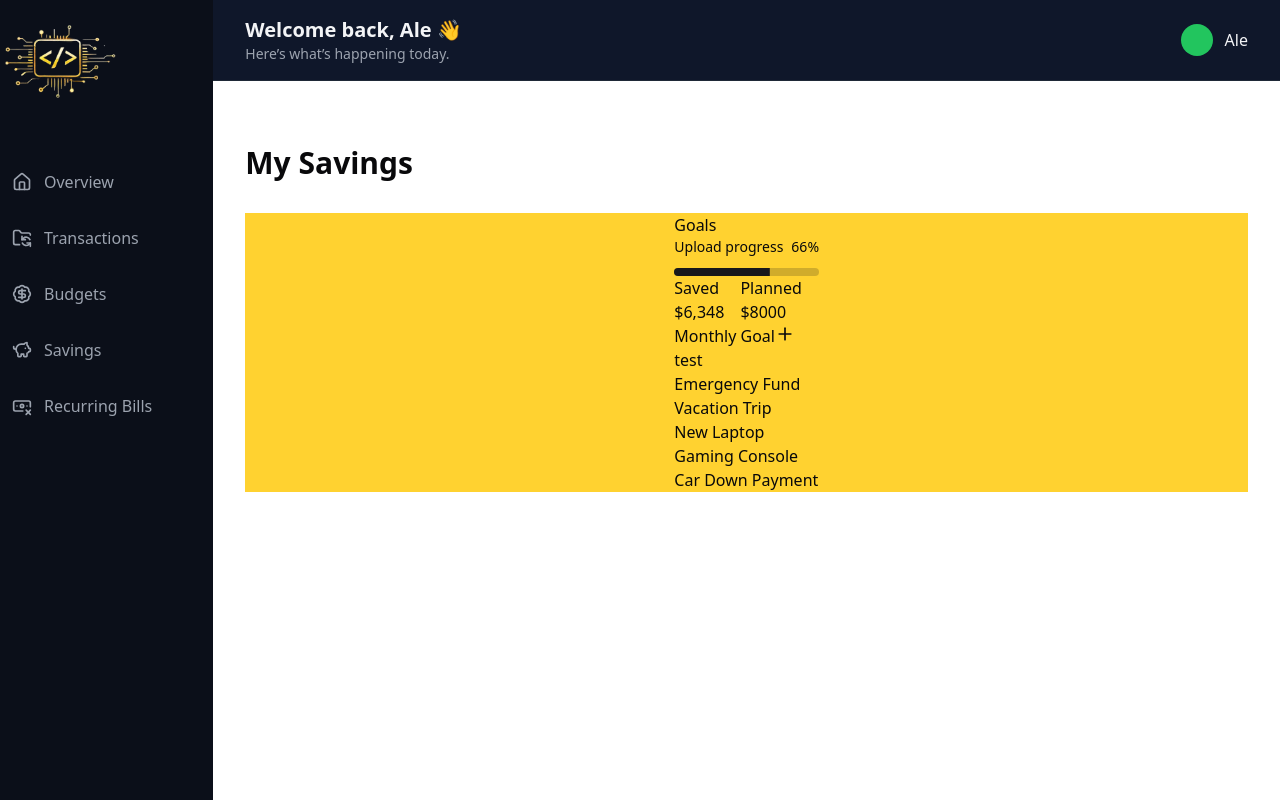
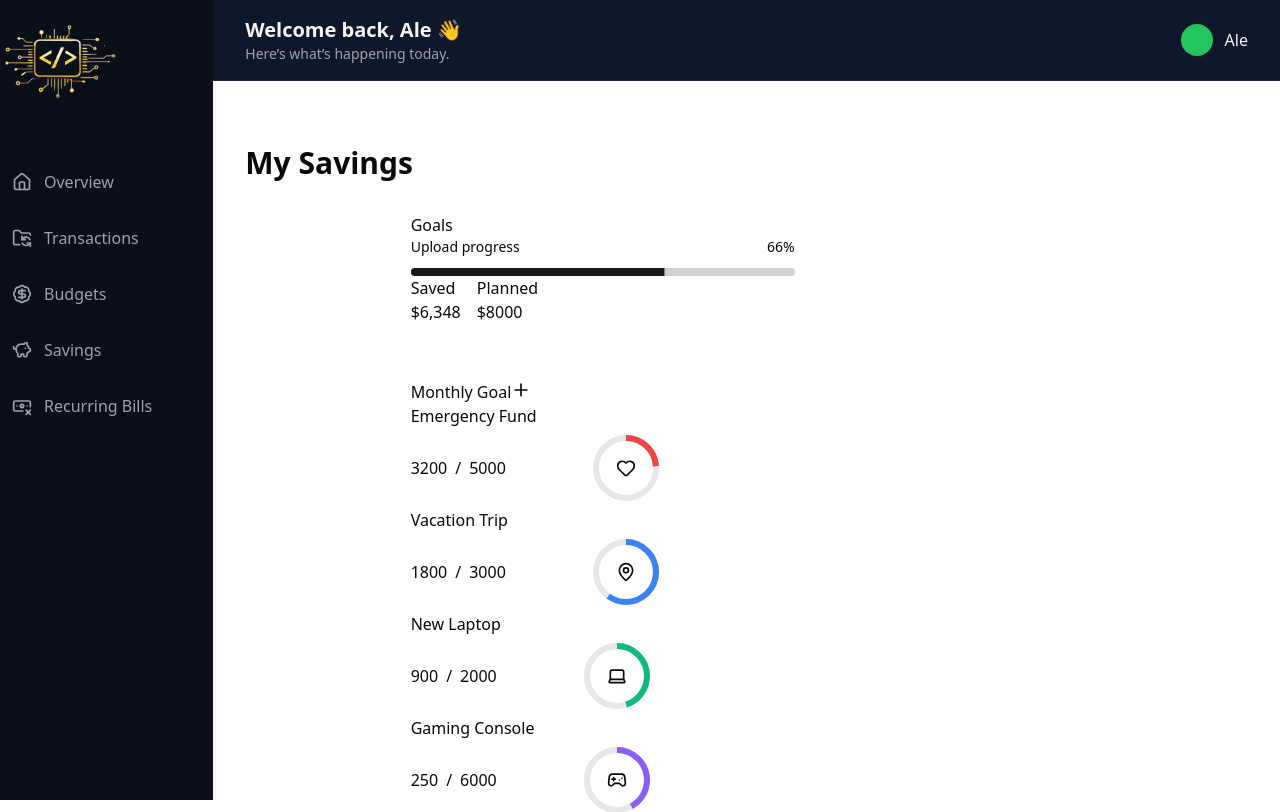
Before and after one commit to Aleji0309/proyectaPersonalFinanceApp, a Next.js app: page /savings in a window 1280 px wide. Shown: the top 812 px of the page. Built offline with nearby package versions, Linux system fonts and the light colour scheme.

Commit message:
Saving component added

```diff
--- /dev/null
+++ b/src/components/savings/ProgressRing.jsx
@@ -0,0 +1,53 @@
+import React from "react";
+import { Heart, MapPin, Laptop, Gamepad2, Car } from "lucide-react";
+
+const iconMap = {
+  heart: Heart,
+  "map-pin": MapPin,
+  laptop: Laptop,
+  "gamepad-2": Gamepad2,
+  car: Car
+};
+export const ProgressRing = ({ progress, icon, color}) => {
+  const radius = 30;
+  const circumference = 2 * Math.PI * radius;
+
+  const offset = circumference - (progress / 100) * circumference;
+const Icon = iconMap[icon];
+  return (
+    <div className="relative w-20 h-20">
+
+      <svg width="80" height="80" className="rotate-[-90deg]">
+
+        {/* círculo base */}
+        <circle
+          cx="40"
+          cy="40"
+          r={radius}
+          stroke="#e5e7eb"
+          strokeWidth="6"
+          fill="transparent"
+        />
+
+        {/* círculo progreso */}
+        <circle
+          cx="40"
+          cy="40"
+          r={radius}
+          stroke={color}
+          strokeWidth="6"
+          fill="transparent"
+          strokeDasharray={circumference}
+          strokeDashoffset={offset}
+        />
+
+      </svg>
+
+      {/* icono centrado */}
+      <div className="absolute inset-0 flex items-center justify-center">
+        {Icon && <Icon size={20} />}
+      </div>
+
+    </div>
+  );
+};
--- a/src/components/savings/SavingsContainer.jsx
+++ b/src/components/savings/SavingsContainer.jsx
@@ -1,15 +1,16 @@
 import React from "react";
 import { Field, FieldLabel } from "@/components/ui/field";
 import { Progress } from "@/components/ui/progress";
-import { Plus } from "lucide-react";
+import { Plus} from "lucide-react";
 import { SavingsGoalCard } from "./SavingsGoalCard";
+
 
 const savingsMock = [
   {
     name: "Emergency Fund",
     saved: 3200,
     goal: 5000,
-    progress: 64,
+    progress: 24,
     icon: "heart",
     color: "#ef4444"
   },
@@ -32,7 +33,7 @@ const savingsMock = [
   {
     name: "Gaming Console",
     saved: 250,
-    goal: 600,
+    goal: 6000,
     progress: 42,
     icon: "gamepad-2",
     color: "#8b5cf6"
@@ -50,7 +51,7 @@ const savingsMock = [
 const SavingsContainer = () => {
   return (
     <>
-      <div className="savings-containers bg-amber-300">
+      <div className="savings-containers">
         <div className="savings-header">
           <h3>Goals</h3>
           <div className="progress-container">
@@ -73,7 +74,7 @@ const SavingsContainer = () => {
             </div>
           </div>
 
-          <div className="savings-info">
+          <div className="savings-info mt-14">
             <div className="saving-header flex">
               <h3>Monthly Goal</h3>
               <Plus size={20} />
--- a/src/components/savings/SavingsGoalCard.jsx
+++ b/src/components/savings/SavingsGoalCard.jsx
@@ -1,18 +1,33 @@
 import React from "react";
+import { ProgressRing } from "./ProgressRing";
 
 export const SavingsGoalCard = ({ data }) => {
   return (
     <>
       <div>
-        <p>test</p>
+
         {data.map((dataSaving) => {
           return (
-            <div key={dataSaving}>
-                <div className="data-saving-container">
+            <div key={dataSaving.name}>
+              <div className="data-saving-container w-2xl">
               <div className="base-circle"> {dataSaving.name}</div>
-              <div className="saving-progress"></div>
+              <div className="flex gap-20">
+                <div className="amount-container flex gap-2 justify-center items-center ">
+                <div className="saved-amount">{dataSaving.saved}</div> <p>/</p>
+                <div className="saved-amount">{dataSaving.goal}</div>
+                </div>
 
-                </div>
+                 <ProgressRing
+                  progress={dataSaving.progress}
+                  icon={dataSaving.icon}
+                  color={dataSaving.color}
+                ></ProgressRing>
+              </div>
+
+
+
+
+              </div>
             </div>
           );
         })}
```
